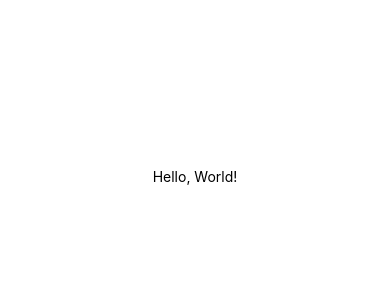
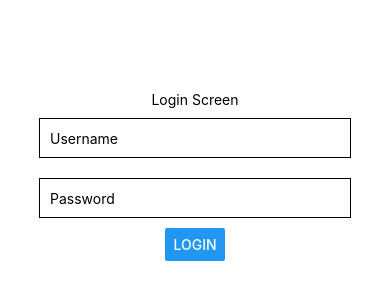
Before and after one commit to Tamayo-Technology-Services/app_cleaning_planner, a React Native app: screen / in a window 390 px wide. Shown: the part 246-546 px from the top of the page. Built offline with nearby package versions, Linux system fonts and the light colour scheme.

Commit message:
Update with the login page

```diff
--- a/App.tsx
+++ b/App.tsx
@@ -1,16 +1,39 @@
-import React from 'react';
-import { View, Text, StyleSheet } from 'react-native';
+import React, { useState } from 'react';
+import { View, Text, Button, StyleSheet } from 'react-native';
+import LoginScreen from './src/screens/login';
 
-function App(): JSX.Element {
+const App: React.FC = () => {
+  const [isAuthenticated, setIsAuthenticated] = useState(false);
+
+  const handleLogin = (username: string, password: string) => {
+    // Perform authentication logic here
+    // For simplicity, always consider it successful for this example
+    setIsAuthenticated(true);
+  };
+
+  const handleLogout = () => {
+    setIsAuthenticated(false);
+  };
+
   return (
     <View style={styles.container}>
-      <Text>Hello, World!</Text>
+      {isAuthenticated ? (
+        <View style={styles.content}>
+          <Text>Welcome to the Home Screen!</Text>
+          <Button title="Logout" onPress={handleLogout} />
+        </View>
+      ) : (
+        <LoginScreen onLogin={handleLogin} />
+      )}
     </View>
   );
-}
+};
 
 const styles = StyleSheet.create({
   container: {
+    flex: 1,
+  },
+  content: {
     flex: 1,
     justifyContent: 'center',
     alignItems: 'center',
--- /dev/null
+++ b/src/screens/login/index.tsx
@@ -0,0 +1,54 @@
+import React, { useState } from 'react';
+import { View, Text, TextInput, Button, StyleSheet } from 'react-native';
+
+interface LoginProps {
+  onLogin: (username: string, password: string) => void;
+}
+
+const LoginScreen: React.FC<LoginProps> = ({ onLogin }) => {
+  const [username, setUsername] = useState('');
+  const [password, setPassword] = useState('');
+
+  const handleLogin = () => {
+    // Perform authentication logic here, e.g., call an API to validate credentials
+    // For simplicity, always consider it successful for this example
+    onLogin(username, password);
+  };
+
+  return (
+    <View style={styles.container}>
+      <Text>Login Screen</Text>
+      <TextInput
+        style={styles.input}
+        placeholder="Username"
+        value={username}
+        onChangeText={(text) => setUsername(text)}
+      />
+      <TextInput
+        style={styles.input}
+        placeholder="Password"
+        secureTextEntry
+        value={password}
+        onChangeText={(text) => setPassword(text)}
+      />
+      <Button title="Login" onPress={handleLogin} />
+    </View>
+  );
+};
+
+const styles = StyleSheet.create({
+  container: {
+    flex: 1,
+    justifyContent: 'center',
+    alignItems: 'center',
+  },
+  input: {
+    width: '80%',
+    height: 40,
+    marginVertical: 10,
+    borderWidth: 1,
+    padding: 10,
+  },
+});
+
+export default LoginScreen;
```
